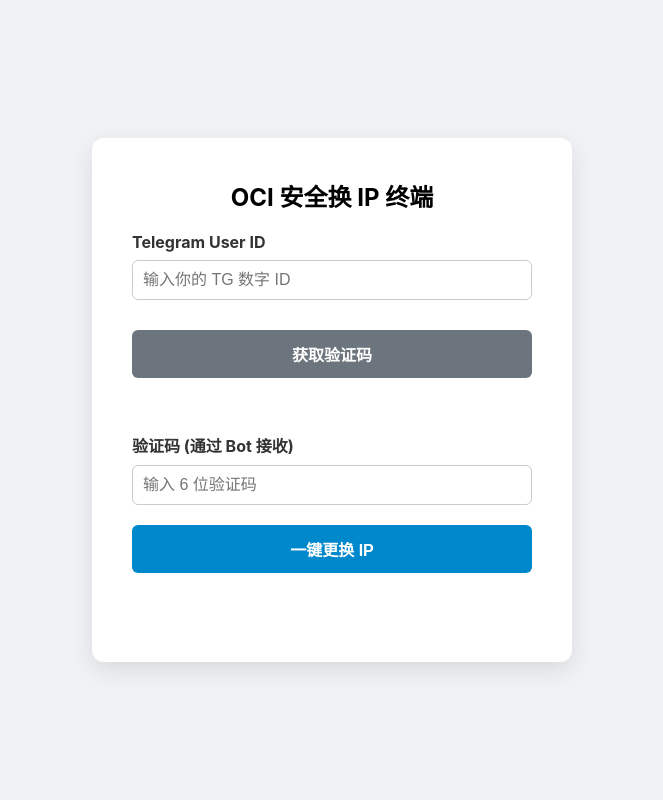
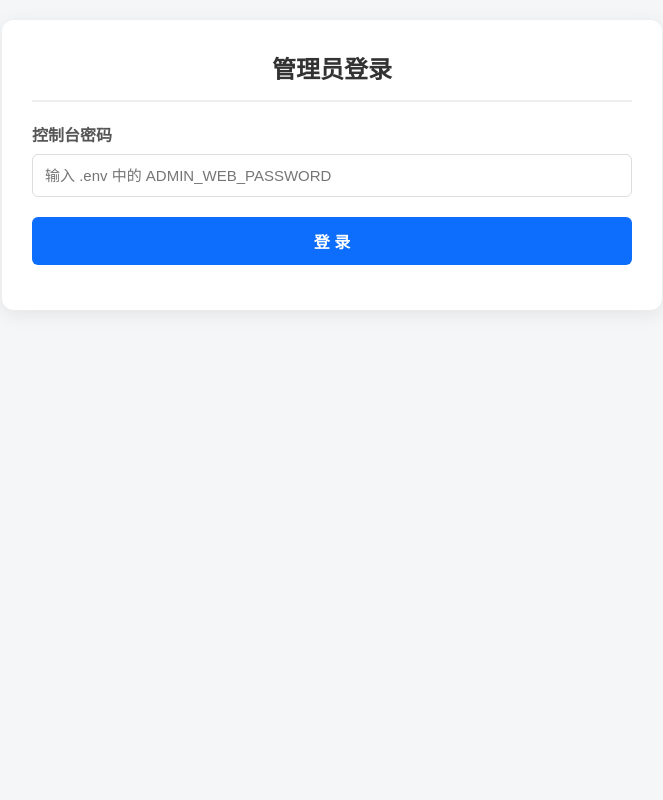
Before and after one commit to GeniusZeroTwo/oci-ip-changer, a Flask app: page / in a window 1280 px wide. Shown: the whole page, without its empty margins (308-971 px from the left). Run offline with Flask 3, Linux system fonts and the light colour scheme.

Commit message:
Update index.html

```diff
--- a/templates/index.html
+++ b/templates/index.html
@@ -3,143 +3,159 @@
 <head>
     <meta charset="UTF-8">
     <meta name="viewport" content="width=device-width, initial-scale=1.0">
-    <title>安全终端 - OCI IP 管理</title>
+    <title>OCI 客户授权管理系统</title>
     <style>
-        body { font-family: -apple-system, BlinkMacSystemFont, "Segoe UI", Roboto, Arial, sans-serif; display: flex; justify-content: center; align-items: center; height: 100vh; background-color: #f0f2f5; margin: 0;}
-        .card { background: white; padding: 40px; border-radius: 12px; box-shadow: 0 8px 24px rgba(0,0,0,0.1); width: 100%; max-width: 400px; text-align: center; }
-        .input-group { margin-bottom: 20px; text-align: left;}
-        label { display: block; margin-bottom: 8px; font-weight: bold; color: #333;}
-        input { width: 100%; padding: 10px; border: 1px solid #ccc; border-radius: 6px; box-sizing: border-box; font-size: 16px;}
-        button { background-color: #0088cc; color: white; border: none; padding: 12px 20px; font-size: 16px; border-radius: 6px; cursor: pointer; width: 100%; transition: 0.2s; font-weight: bold;}
-        button:hover { background-color: #006699; }
-        button:disabled { background-color: #a0c4d6; cursor: not-allowed; }
-        .btn-secondary { background-color: #6c757d; margin-top: 10px;}
-        .btn-secondary:hover { background-color: #5a6268; }
-        .msg { margin-top: 15px; font-size: 14px; min-height: 20px;}
-        .success { color: #28a745; }
-        .error { color: #dc3545; }
-        .result-box { margin-top: 20px; display: none; padding: 15px; background: #e8f5e9; border-radius: 6px; border: 1px solid #c8e6c9;}
-        .ip-display { font-size: 24px; font-family: monospace; font-weight: bold; margin: 10px 0; color: #1b5e20;}
+        body { font-family: -apple-system, BlinkMacSystemFont, "Segoe UI", Roboto, sans-serif; background-color: #f4f6f8; margin: 0; padding: 20px;}
+        .container { max-width: 600px; margin: 0 auto; background: white; padding: 30px; border-radius: 12px; box-shadow: 0 4px 20px rgba(0,0,0,0.08); }
+        h2 { margin-top: 0; color: #333; text-align: center; border-bottom: 2px solid #eee; padding-bottom: 15px;}
+        .group { margin-bottom: 20px; }
+        label { display: block; margin-bottom: 8px; font-weight: bold; color: #555; }
+        input[type="text"], input[type="password"], input[type="number"] { width: 100%; padding: 12px; border: 1px solid #ddd; border-radius: 6px; box-sizing: border-box; font-size: 15px; }
+        button { background-color: #0d6efd; color: white; border: none; padding: 12px 20px; font-size: 16px; border-radius: 6px; cursor: pointer; font-weight: bold; width: 100%; transition: 0.2s;}
+        button:hover { background-color: #0b5ed7; }
+        button.btn-warning { background-color: #ffc107; color: #000; margin-bottom: 15px;}
+        .server-list { background: #f8f9fa; padding: 15px; border-radius: 6px; border: 1px solid #dee2e6; max-height: 300px; overflow-y: auto; margin-bottom: 20px;}
+        .server-item { display: flex; align-items: center; padding: 10px; border-bottom: 1px solid #eee; }
+        .server-item:last-child { border-bottom: none; }
+        .server-item input[type="checkbox"] { width: 20px; height: 20px; margin-right: 15px; cursor: pointer;}
+        .hidden { display: none; }
+        #msg { text-align: center; font-weight: bold; margin-top: 15px; min-height: 20px;}
+        .success { color: #198754; } .error { color: #dc3545; }
     </style>
 </head>
 <body>
 
-<div class="card">
-    <h2 style="margin-top: 0;">OCI 安全换 IP 终端</h2>
-
-    <div class="input-group">
-        <label>Telegram User ID</label>
-        <input type="number" id="tgId" placeholder="输入你的 TG 数字 ID">
+<div class="container" id="loginArea">
+    <h2>管理员登录</h2>
+    <div class="group">
+        <label>控制台密码</label>
+        <input type="password" id="adminPwd" placeholder="输入 .env 中的 ADMIN_WEB_PASSWORD">
+    </div>
+    <button onclick="login()">登 录</button>
+    <div id="loginMsg" class="error" style="text-align: center; margin-top: 15px;"></div>
 </div>
 
-    <button id="sendCodeBtn" onclick="sendCode()" class="btn-secondary">获取验证码</button>
-    <p id="codeMsg" class="msg"></p>
+<div class="container hidden" id="dashboardArea">
+    <h2>🛡️ OCI 授权分配中心</h2>
 
-    <div class="input-group" style="margin-top: 20px;">
-        <label>验证码 (通过 Bot 接收)</label>
-        <input type="text" id="otpCode" placeholder="输入 6 位验证码">
+    <button class="btn-warning" onclick="syncServers()">🔄 从甲骨文云同步最新服务器列表</button>
+
+    <div class="group">
+        <label>目标客户的 Telegram ID</label>
+        <input type="number" id="targetTgId" placeholder="例如：987654321">
     </div>
 
-    <button id="actionBtn" onclick="changeIP()">一键更换 IP</button>
-    <p id="statusMsg" class="msg"></p>
+    <button style="background-color: #6c757d; margin-bottom: 20px;" onclick="loadUserPerms()">读取该客户当前权限</button>
 
-    <div class="result-box" id="resultBox">
-        <div>🎉 IP 更换成功</div>
-        <div class="ip-display" id="newIpText"></div>
-        <button style="background-color: #28a745;" onclick="copyToClipboard()">📋 复制 IP</button>
+    <label>授权可操作的服务器 (可多选)</label>
+    <div class="server-list" id="serverList">
         </div>
+
+    <button style="background-color: #198754;" onclick="savePermissions()">💾 保存/更新该用户授权</button>
+    <div id="sysMsg" id="msg"></div>
 </div>
 
 <script>
-    async function sendCode() {
-        const tgId = document.getElementById('tgId').value;
-        const btn = document.getElementById('sendCodeBtn');
-        const msg = document.getElementById('codeMsg');
+    let globalServers = {};
+    let globalPerms = {};
 
-        if (!tgId) { msg.className = 'msg error'; msg.innerText = "请输入 Telegram ID"; return; }
+    function showMsg(id, text, isSuccess) {
+        const el = document.getElementById(id);
+        el.innerText = text;
+        el.className = isSuccess ? 'success' : 'error';
+        setTimeout(() => el.innerText = '', 4000);
+    }
 
-        btn.disabled = true;
-        btn.innerText = "发送中...";
-        msg.innerText = "";
+    async function login() {
+        const pwd = document.getElementById('adminPwd').value;
+        if(!pwd) return;
 
-        try {
-            const res = await fetch('/api/send-code', {
-                method: 'POST',
-                headers: { 'Content-Type': 'application/json' },
-                body: JSON.stringify({ tg_id: tgId })
+        const res = await fetch('/api/admin/data', {
+            method: 'POST', headers: {'Content-Type': 'application/json'},
+            body: JSON.stringify({password: pwd})
         });
         const data = await res.json();
 
-            msg.className = 'msg ' + (data.success ? 'success' : 'error');
-            msg.innerText = data.success ? data.message : data.error;
-
         if(data.success) {
-                let countdown = 60;
-                const timer = setInterval(() => {
-                    btn.innerText = `${countdown} 秒后重试`;
-                    countdown--;
-                    if (countdown < 0) {
-                        clearInterval(timer);
-                        btn.disabled = false;
-                        btn.innerText = "重新获取验证码";
-                    }
-                }, 1000);
+            globalServers = data.servers;
+            globalPerms = data.permissions;
+            document.getElementById('loginArea').classList.add('hidden');
+            document.getElementById('dashboardArea').classList.remove('hidden');
+            renderServerList();
         } else {
-                btn.disabled = false;
-                btn.innerText = "获取验证码";
-            }
-        } catch (e) {
-            msg.className = 'msg error';
-            msg.innerText = "网络错误，请稍后重试。";
-            btn.disabled = false;
-            btn.innerText = "获取验证码";
+            showMsg('loginMsg', data.error, false);
         }
     }
 
-    async function changeIP() {
-        const tgId = document.getElementById('tgId').value;
-        const code = document.getElementById('otpCode').value;
-        const btn = document.getElementById('actionBtn');
-        const msg = document.getElementById('statusMsg');
-        const resultBox = document.getElementById('resultBox');
+    async function syncServers() {
+        showMsg('sysMsg', '正在向甲骨文云请求数据...', true);
+        const res = await fetch('/api/admin/sync', {
+            method: 'POST', headers: {'Content-Type': 'application/json'},
+            body: JSON.stringify({password: document.getElementById('adminPwd').value})
+        });
+        const data = await res.json();
+        if(data.success) {
+            globalServers = data.servers;
+            renderServerList();
+            showMsg('sysMsg', '列表同步成功！', true);
+        } else {
+            showMsg('sysMsg', '同步失败：' + data.message, false);
+        }
+    }
 
-        if (!tgId || !code) { msg.className = 'msg error'; msg.innerText = "请输入 TG ID 和验证码"; return; }
+    function renderServerList(checkedOcids = []) {
+        const listDiv = document.getElementById('serverList');
+        listDiv.innerHTML = '';
 
-        btn.disabled = true;
-        btn.innerText = "⏳ 正在与甲骨文通信，请耐心等待...";
-        msg.innerText = "";
-        resultBox.style.display = "none";
+        if (Object.keys(globalServers).length === 0) {
+            listDiv.innerHTML = '<div style="color:#777; text-align:center;">暂无服务器，请点击上方同步按钮。</div>';
+            return;
+        }
 
-        try {
-            const res = await fetch('/api/change-ip', {
-                method: 'POST',
-                headers: { 'Content-Type': 'application/json' },
-                body: JSON.stringify({ tg_id: tgId, code: code })
+        for (const [name, ocid] of Object.entries(globalServers)) {
+            const isChecked = checkedOcids.includes(ocid) ? 'checked' : '';
+            listDiv.innerHTML += `
+                <div class="server-item">
+                    <input type="checkbox" id="chk_${ocid}" value="${ocid}" ${isChecked}>
+                    <label style="margin:0; cursor:pointer;" for="chk_${ocid}">${name}</label>
+                </div>
+            `;
+        }
+    }
+
+    function loadUserPerms() {
+        const tgId = document.getElementById('targetTgId').value;
+        if(!tgId) return showMsg('sysMsg', '请先输入目标客户 ID', false);
+
+        const userOcids = globalPerms[tgId] || [];
+        renderServerList(userOcids);
+        showMsg('sysMsg', `已加载客户 ${tgId} 的权限状态`, true);
+    }
+
+    async function savePermissions() {
+        const tgId = document.getElementById('targetTgId').value;
+        if(!tgId) return showMsg('sysMsg', '请先输入目标客户 ID', false);
+
+        const checkboxes = document.querySelectorAll('.server-list input[type="checkbox"]');
+        const selectedOcids = [];
+        checkboxes.forEach(cb => { if(cb.checked) selectedOcids.push(cb.value); });
+
+        const res = await fetch('/api/admin/save', {
+            method: 'POST', headers: {'Content-Type': 'application/json'},
+            body: JSON.stringify({
+                password: document.getElementById('adminPwd').value,
+                tg_id: tgId,
+                ocids: selectedOcids
+            })
         });
         const data = await res.json();
 
-            if (data.success) {
-                document.getElementById('newIpText').innerText = data.new_ip;
-                resultBox.style.display = "block";
-                msg.className = 'msg success';
-                msg.innerText = "操作完成！";
-                document.getElementById('otpCode').value = ''; // 清空验证码
+        if(data.success) {
+            globalPerms[tgId] = selectedOcids; // 更新本地缓存
+            showMsg('sysMsg', '✅ 授权更新成功！', true);
         } else {
-                msg.className = 'msg error';
-                msg.innerText = "❌ 失败: " + data.error;
+            showMsg('sysMsg', '❌ 更新失败: ' + data.error, false);
         }
-        } catch (e) {
-            msg.className = 'msg error';
-            msg.innerText = "❌ 请求后端失败，请检查网络。";
-        } finally {
-            btn.disabled = false;
-            btn.innerText = "一键更换 IP";
-        }
-    }
-
-    function copyToClipboard() {
-        const ipText = document.getElementById('newIpText').innerText;
-        navigator.clipboard.writeText(ipText).then(() => alert("IP 已复制！"));
     }
 </script>
 </body>
```
Lines whose indentation alone changed are shown as unchanged.
